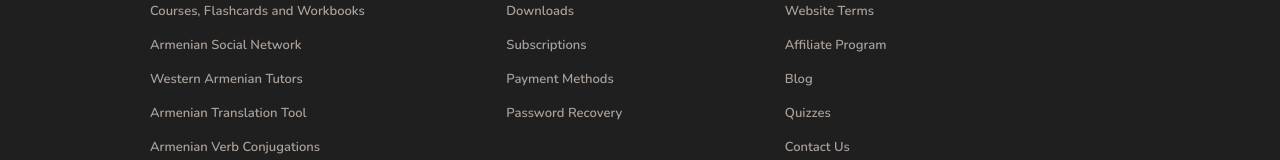
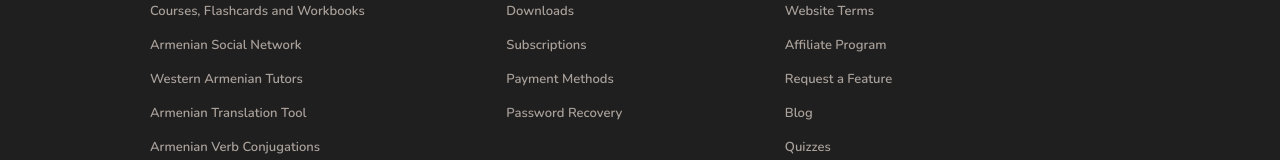
Before and after one commit to elleynote/word-conjugation, a Next.js app: page / in a window 1280 px wide. Shown: the part 1722-1882 px from the top of the page. Built offline with nearby package versions, Linux system fonts and the light colour scheme; no server answers.

Commit message:
Add 'Request a Feature' link to Footer

```diff
--- a/src/components/Footer.tsx
+++ b/src/components/Footer.tsx
@@ -31,6 +31,7 @@ const FOOTER_GROUPS = [
       ["Privacy Policy", "https://tunapp.com/privacy-policy/"],
       ["Website Terms", "https://tunapp.com/website-terms/"],
       ["Affiliate Program", "https://tunapp.com/ambassadors/"],
+      ["Request a Feature", "https://tunapp.com/feature-request"],
       ["Blog", "https://tunapp.com/blog"],
       ["Quizzes", "https://tunapp.com/armenian-quizzes"],
       ["Contact Us", "mailto:hello@tunapp.com"],
```
